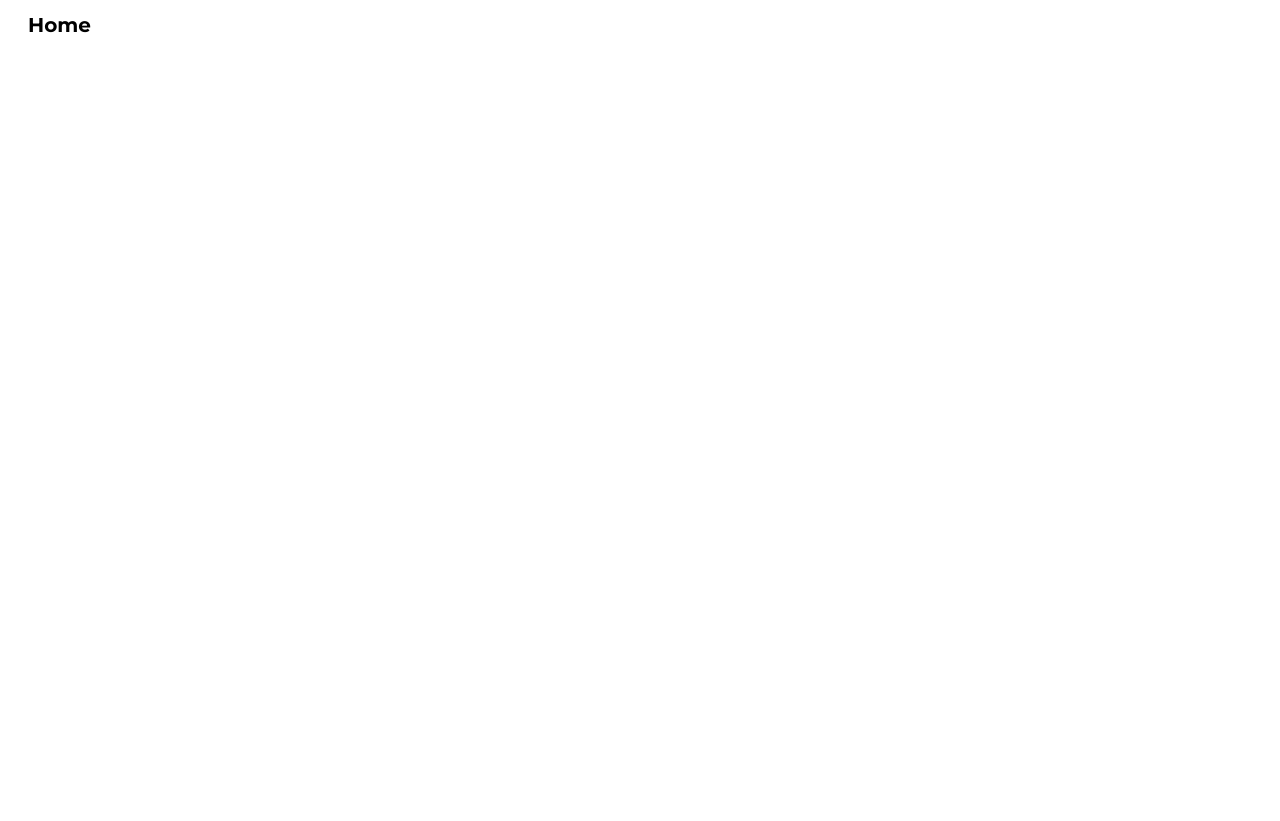
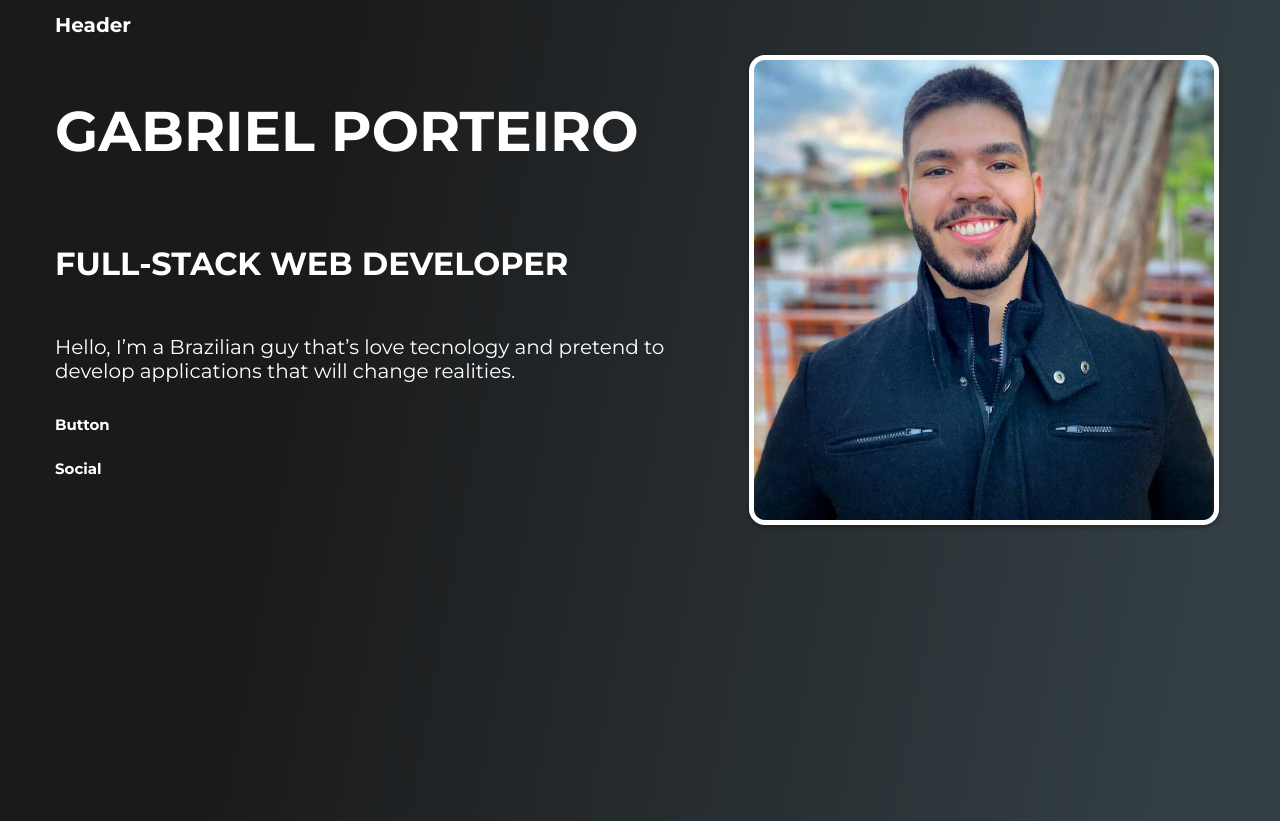
Before and after one commit to GportDev/gportdev-portfolio, a React (Vite) app: page / in a window 1280 px wide. Before the commit the page ends 800 px from the top, so only its background shows below. Built offline with nearby package versions, Linux system fonts and the light colour scheme.

Commit message:
[FEATURE]Homepage and inicial styles created

```diff
--- a/src/Styles/Containers.ts
+++ b/src/Styles/Containers.ts
@@ -3,5 +3,21 @@ import styled from "styled-components";
 export const PageContainer = styled.div`
   max-width: 1170px;
   padding: 0 2rem;
-  background-color: var(--backgroundGradient);
+  margin: 0 auto;
 `
+export const HeroSection = styled.section`
+  display: flex;
+  @media(max-width: 800px) {
+    flex-direction: column;
+  }
+`
+
+export const HeroText = styled.div`
+  display: flex;
+  flex-direction: column;
+`
+
+export const HeroImg = styled.img`
+  max-height: 90%;
+  max-height: 90%;
+`
--- /dev/null
+++ b/src/Styles/Typography.ts
@@ -0,0 +1,22 @@
+import styled from "styled-components";
+
+export const Title = styled.h1`
+  font-size: var(--h1Desktop);
+  @media(max-width: 800px) {
+    font-size: var(--h1Mobile);
+  }
+`
+
+export const Subtitle = styled.h3`
+  font-size: var(--h3Desktop);
+  @media(max-width: 800px) {
+    font-size: var(--h3Mobile);
+  }
+`
+
+export const PlainText = styled.p`
+  font-size: var(--pDesktop);
+  @media(max-width: 800px) {
+    font-size: var(--pMobile);
+  }
+`
--- a/src/components/GlobalStyle/GlobalStyle.ts
+++ b/src/components/GlobalStyle/GlobalStyle.ts
@@ -4,6 +4,13 @@ export const GlobalStyle = createGlobalStyle`
   html {
     font-size: 62.5%;
     font-family: 'Montserrat', sans-serif;
+  }
+
+  body {
+    background: var(--backgroundGradient);
+    background-repeat: no-repeat;
+    color: #FFF;
+    min-height: 100vh;
   }
 
   :root {
--- a/src/templates/Home/Home.tsx
+++ b/src/templates/Home/Home.tsx
@@ -1,9 +1,23 @@
-import { PageContainer } from "../../Styles/Containers"
+import { HeroImg, HeroSection, HeroText, PageContainer } from "../../Styles/Containers"
+import { PlainText, Subtitle, Title } from "../../Styles/Typography";
+import HeroImage from "../../assets/HeroImage.png"
 
 const Home = () => {
   return (
     <PageContainer>
-      <h1>Home</h1>
+      <h1>Header</h1>
+      <HeroSection>
+        <HeroText>
+          <Title>GABRIEL PORTEIRO</Title>
+          <Subtitle>FULL-STACK WEB DEVELOPER</Subtitle>
+          <PlainText>
+            Hello, I’m a Brazilian guy that’s love tecnology and pretend to develop applications that will change realities.
+          </PlainText>
+          <h2>Button</h2>
+          <h2>Social</h2>
+        </HeroText>
+        <HeroImg src={HeroImage}/>
+      </HeroSection>
     </PageContainer>
   );
 };
```
Also changed, not shown: src/assets/HeroImage.png (added).
